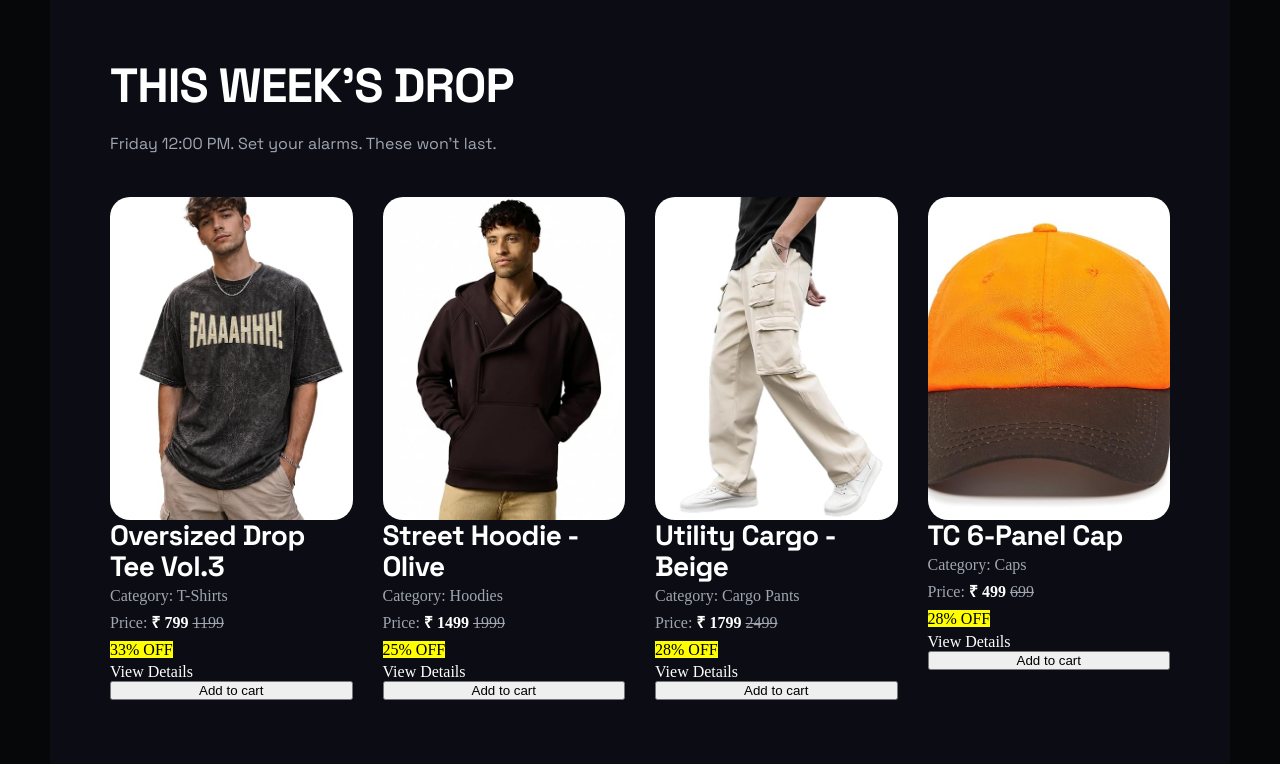
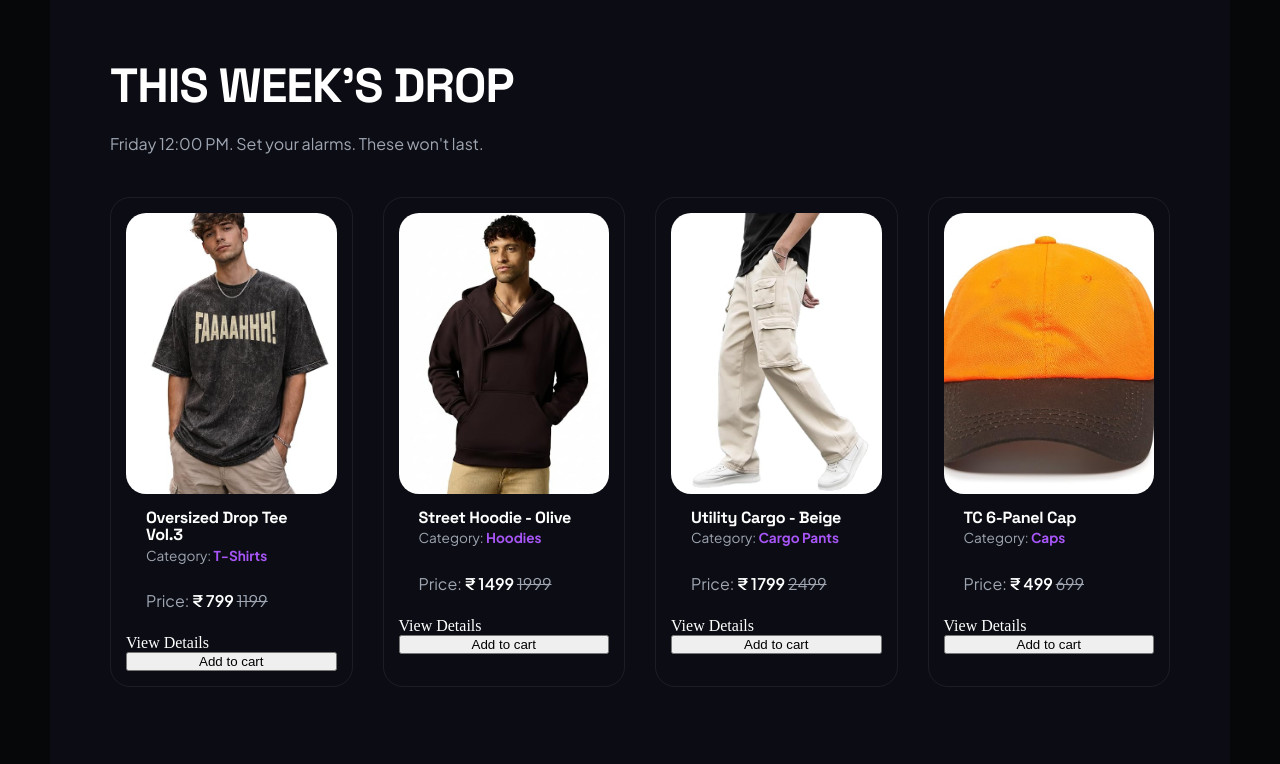
Before and after one commit to Devanshu-uu/Full_Stack_Web_Dev, a plain HTML site: page MajorHTMLWithCSSproject - ThreadCo/index.html in a window 1280 px wide. Shown: the part 820-1584 px from the top of the page. Drawn offline with Linux system fonts and the light colour scheme.

Commit message:
Refactor product card markup and styles
Wrap category labels in <span> for targeted styling; change #week-drop>p to use --font-body. Replace .cards article selector with article, add explicit 1px border, preserve border-radius and add padding. Tweak figure spacing and add styles for .cards h3, first paragraph padding/font, span color/weight, second paragraph padding, and hide the last paragraph. Small cleanup of commented overflow. These changes prepare product cards for consistent layout and visual emphasis on category text.

```diff
--- a/MajorHTMLWithCSSproject - ThreadCo/index.html
+++ b/MajorHTMLWithCSSproject - ThreadCo/index.html
@@ -86,7 +86,7 @@
                             </figcaption>
                             <h3>Oversized Drop Tee Vol.3
                             </h3>
-                            <p>Category: T-Shirts
+                            <p>Category: <span>T-Shirts</span>
 
                             </p>
                             <p>Price: <strong>&#8377; 799</strong> <s>1199</s>
@@ -112,7 +112,7 @@
                             <h3>Street Hoodie - Olive
 
                             </h3>
-                            <p>Category: Hoodies
+                            <p>Category: <span>Hoodies</span>
 
 
 
@@ -141,7 +141,7 @@
                             <h3>Utility Cargo - Beige
 
                             </h3>
-                            <p>Category: Cargo Pants
+                            <p>Category: <span>Cargo Pants</span>
 
 
 
@@ -169,7 +169,7 @@
                             <h3>TC 6-Panel Cap
 
                             </h3>
-                            <p>Category: Caps
+                            <p>Category: <span>Caps</span>
 
 
 
--- a/MajorHTMLWithCSSproject - ThreadCo/style.css
+++ b/MajorHTMLWithCSSproject - ThreadCo/style.css
@@ -330,7 +330,7 @@ main {
 
 #week-drop>p {
     margin: 17px 0;
-    font-family: var(--font-display);
+    font-family: var(--font-body);
 
 }
 
@@ -342,10 +342,11 @@ main {
 
 }
 
-.cards article {
+article {
     flex: 1;
-    border: var(--radius-lg);
+    border: 1px solid var(--color-border);
     border-radius: var(--radius-lg);
+    padding: 15px;
 }
 
 figure {
@@ -353,7 +354,9 @@ figure {
     display: flex;
     flex-direction: column;
     aspect-ratio: 3/4;
-    /* overflow: hidden; */
+
+
+
 
 }
 
@@ -369,3 +372,27 @@ figcaption{
 .cards a{
     color: white;;
 }
+
+.cards h3{
+    padding: 15px 20px 0px;
+    font-size: 1.01rem;
+}
+
+figure p:first-of-type{
+    padding: 0px 20px ;
+    font-family: var(--font-body);
+    font-size: .85rem;
+}
+span{
+    color: var(--color-primary);
+    font-weight: 700;
+}
+
+article p:nth-of-type(2){
+    padding: 20px 20px;
+    font-family: var(--font-body);
+}
+
+article p:last-of-type{
+    display: none;
+}
```
